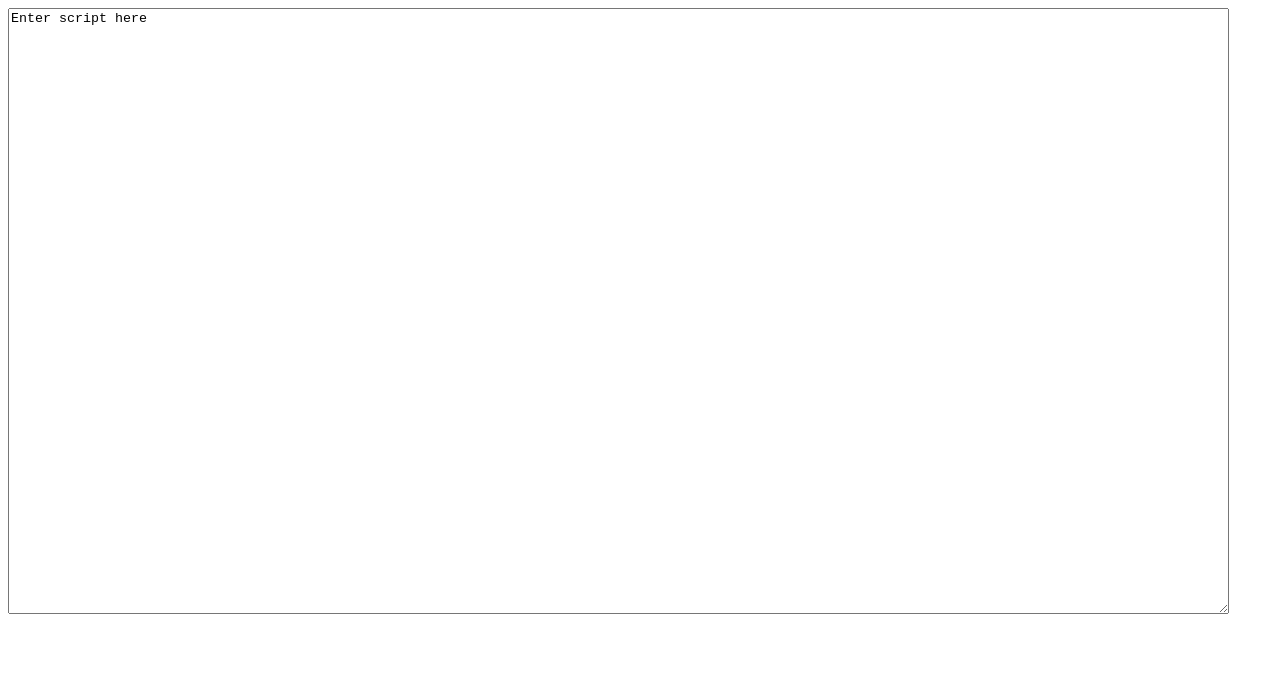
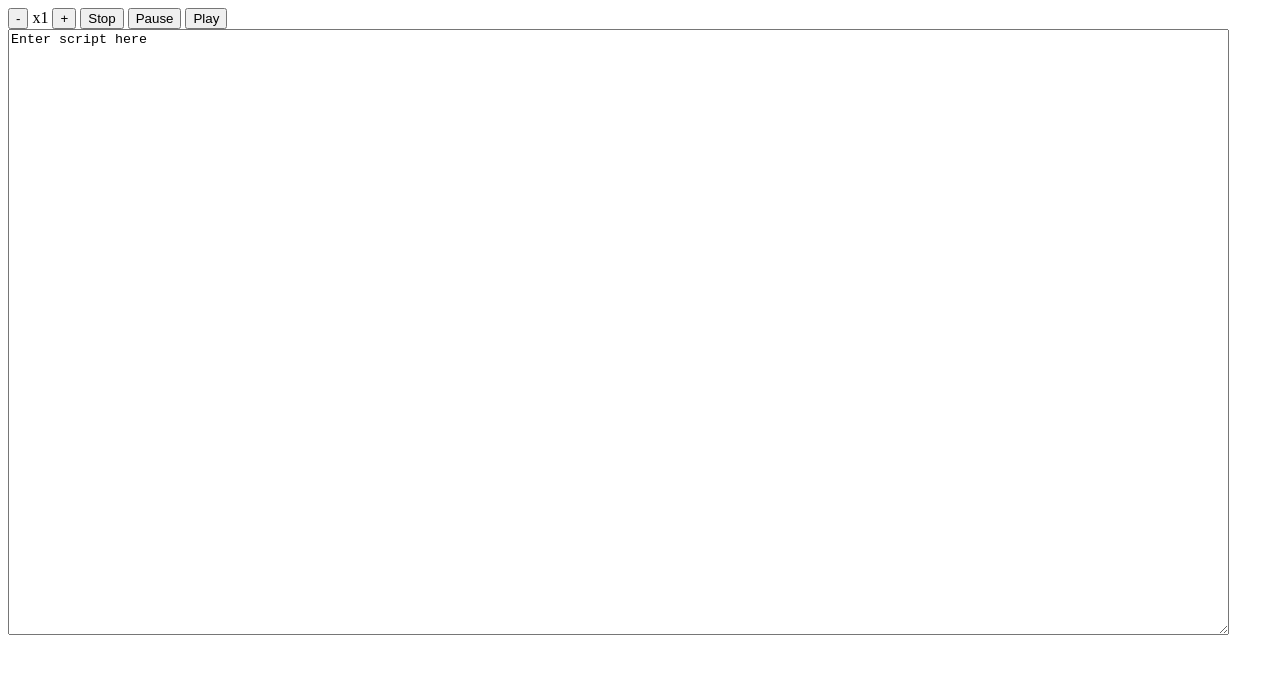
Before and after one commit to merryface/teleprompter, a plain HTML site: page index.html in a window 1280 px wide. Drawn offline with Linux system fonts and the light colour scheme.

Commit message:
add basic markup

```diff
--- a/index.html
+++ b/index.html
@@ -4,11 +4,23 @@
   <meta charset="UTF-8">
   <meta http-equiv="X-UA-Compatible" content="IE=edge">
   <meta name="viewport" content="width=device-width, initial-scale=1.0">
+  <link rel="stylesheet" href="./style.css">
   <title>Tarik's Teleprompter</title>
 </head>
 <body>
   <div class="controls">
+    <span class="speedControl">
+      <button class="btn">-</button>
+      <span class="currentSpeed">x1</span>
+      <button class="btn">+</button>
+    </span>
+    <span class="playerControl">
+      <button class="btn">Stop</button>
+      <button class="btn">Pause</button>
+      <button class="btn">Play</button>
 
+    </span>
+    <span class="miscControl"></span>
   </div>
 
   <div class="textArea">
```
Also changed, not shown: style.css (added).
